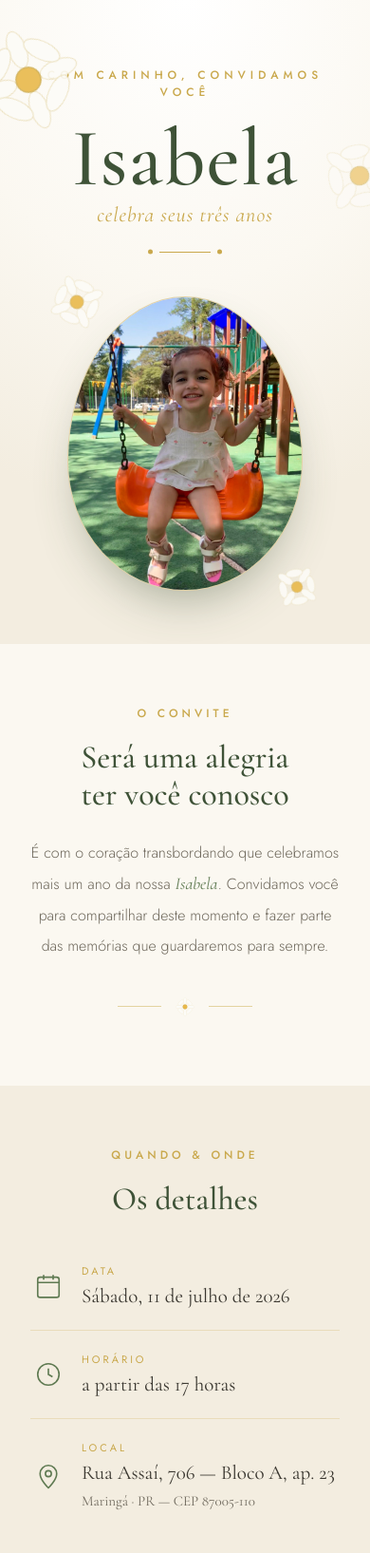
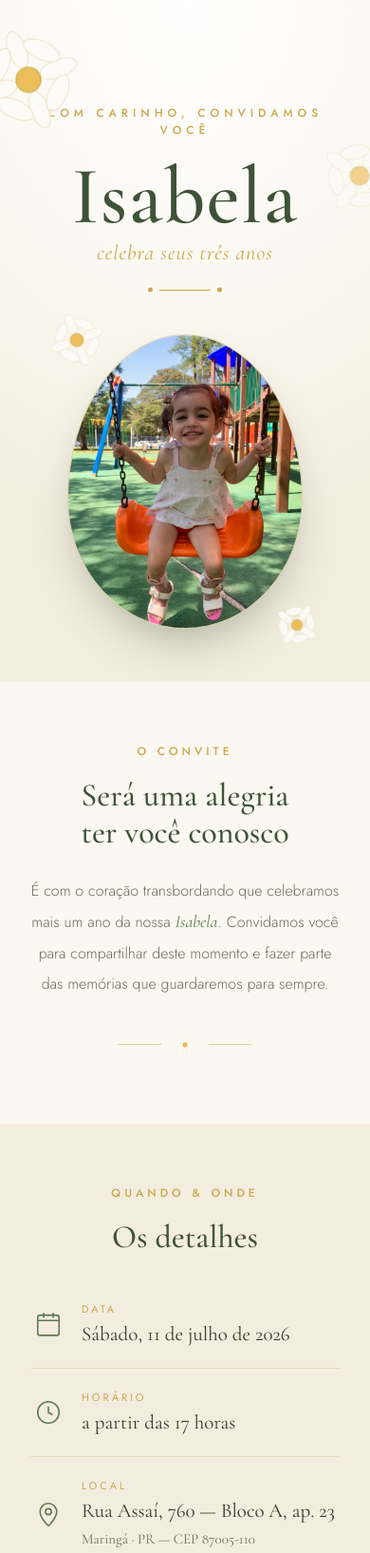
Before and after one commit to sadraquefreire14/-aniv-isabela, a plain HTML site: page convite-isabela.html in a window 390 px wide. Shown: the top 1635 px of the page at 95% size. Drawn offline with nearby package versions, Linux system fonts and the light colour scheme.

Commit message:
Fix eyebrow overlap with daisy on mobile; adjust hero padding

```diff
--- a/convite-isabela.html
+++ b/convite-isabela.html
@@ -43,7 +43,7 @@
   /* ---- HERO ---- */
   .hero{
     position:relative;text-align:center;
-    padding:70px 28px 56px;
+    padding:110px 28px 56px;
     background:
       radial-gradient(120% 80% at 50% 0%, #FFFFFF 0%, var(--ivory) 55%, var(--cream) 100%);
     overflow:hidden;
@@ -217,7 +217,7 @@
       </div>
       <div class="detail-row">
         <svg class="ic" width="30" height="30" viewBox="0 0 24 24" fill="none" stroke="currentColor" stroke-width="1.3"><path d="M12 22s7-6.5 7-12a7 7 0 0 0-14 0c0 5.5 7 12 7 12Z"/><circle cx="12" cy="10" r="2.5"/></svg>
-        <div class="txt"><div class="k">Local</div><div class="v">Rua Assaí, 706 — Bloco A, ap. 23<br><span style="font-size:15px;color:var(--ink-soft)">Maringá · PR — CEP 87005-110</span></div></div>
+        <div class="txt"><div class="k">Local</div><div class="v">Rua Assaí, 760 — Bloco A, ap. 23<br><span style="font-size:15px;color:var(--ink-soft)">Maringá · PR — CEP 87005-110</span></div></div>
       </div>
     </div>
     <a class="map-btn" href="https://www.google.com/maps/search/?api=1&query=Rua+Assa%C3%AD+706+Maring%C3%A1+PR+87005110" target="_blank" rel="noopener">Abrir no mapa</a>
```
Also changed, not shown: index.html (+2 -2 lines).
